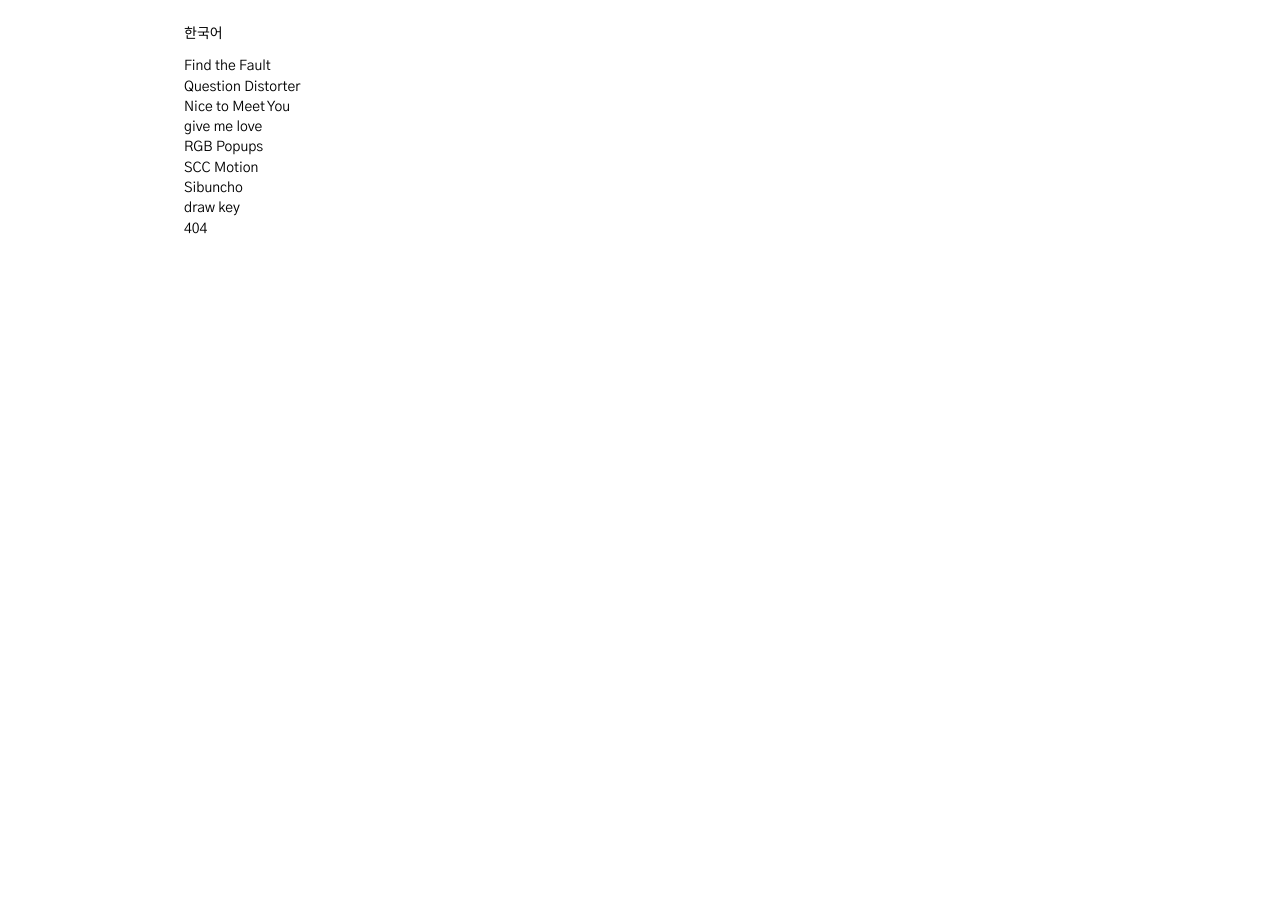
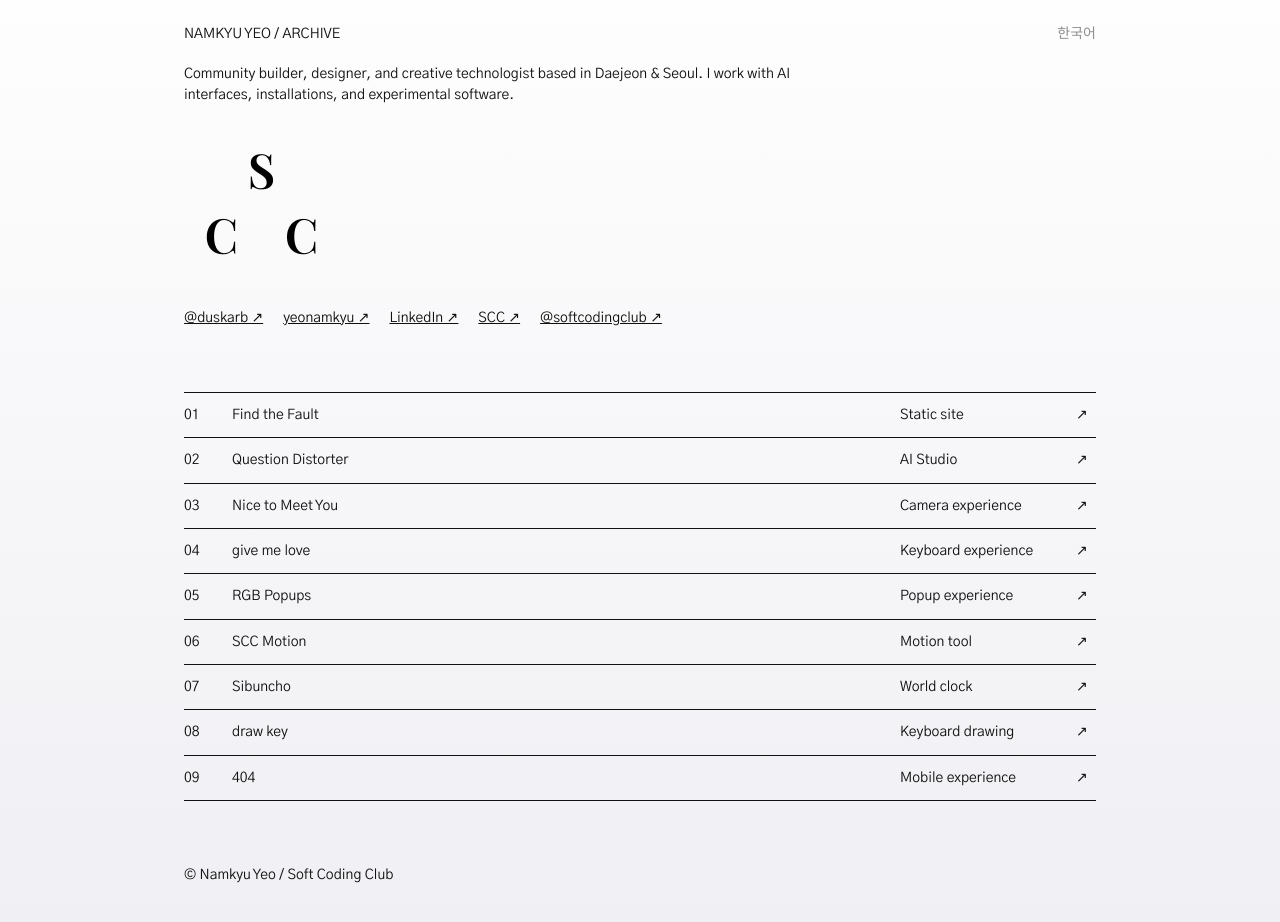
Before and after one commit to Soft-Coding-Club/scc-nky, a Next.js app: page / in a window 1280 px wide. Before the commit this address had no page. Shown: the top 922 px of the page. Before the commit the page ends 800 px from the top, so only its background shows below. Built offline with nearby package versions, Linux system fonts and the light colour scheme.

Commit message:
Restore the archive design and add the 404 card

```diff
--- a/app/globals.css
+++ b/app/globals.css
@@ -1,11 +1,40 @@
+:root {
+  color-scheme: light;
+  --bg: #f7f7f7;
+  --surface: rgba(255, 255, 255, 0.86);
+  --ink: #111111;
+  --secondary: #8e8e93;
+  --separator: rgba(60, 60, 67, 0.24);
+  --soft-separator: rgba(60, 60, 67, 0.12);
+  --tint: #007aff;
+  --error: #ff3b30;
+}
 * {
   box-sizing: border-box;
 }
 
+html,
 body {
-  background: #fff;
-  color: #000;
+  min-height: 100%;
+}
+
+body {
+  background:
+    linear-gradient(180deg, rgba(255, 255, 255, 0.86), rgba(239, 239, 244, 0.92)),
+    var(--bg);
+  color: var(--ink);
+  font-family:
+    "Helvetica Neue",
+    Arial,
+    "Apple SD Gothic Neo",
+    "Noto Sans KR",
+    sans-serif;
   margin: 0;
+}
+
+button,
+textarea {
+  font: inherit;
 }
 
 .archive {
@@ -24,36 +53,114 @@ body {
   line-height: 1.45;
 }
 
-.projectList {
-  display: flex;
-  flex-direction: column;
-  align-items: flex-start;
+.archiveHeader {
+  margin-bottom: 64px;
 }
 
-.projectName {
-  color: inherit;
-  text-decoration: none;
+
+.archiveTopline {
+  align-items: baseline;
+  display: flex;
+  justify-content: space-between;
+  gap: 16px;
+}
+
+.archiveTopline p {
+  margin: 0;
 }
 
 .langToggle {
   background: none;
   border: none;
-  color: inherit;
+  color: var(--secondary);
   cursor: pointer;
-  margin: 0 0 12px;
   padding: 0;
 }
 
-.projectName:hover,
-.projectName:focus-visible,
 .langToggle:hover,
 .langToggle:focus-visible {
-  background: #000;
-  color: #fff;
+  background: var(--ink);
+  color: var(--bg);
   outline: none;
 }
 
+.archiveIntro {
+  margin: 20px 0;
+  max-width: 650px;
+}
+
+.archiveLogo {
+  display: block;
+  height: auto;
+  margin: 24px 0;
+  width: 155px;
+}
+
+.archiveLinks {
+  display: flex;
+  flex-wrap: wrap;
+  gap: 0 20px;
+}
+
+.archiveLinks a,
+.projectCard {
+  color: inherit;
+}
+
+.archiveLinks a:hover,
+.archiveLinks a:focus-visible,
+.projectCard:hover,
+.projectCard:focus-visible {
+  background: var(--ink);
+  color: var(--bg);
+  outline: none;
+}
+
+.projectList {
+  border-top: 1px solid var(--ink);
+}
+
+.projectCard {
+  align-items: start;
+  border-bottom: 1px solid var(--ink);
+  display: grid;
+  gap: 16px;
+  grid-template-columns: 32px minmax(0, 1fr) 160px 20px;
+  padding: 12px 0;
+  text-decoration: none;
+}
+
+.projectInfo {
+  display: grid;
+  gap: 2px;
+}
+
+.projectTooltip {
+  background: var(--ink);
+  color: var(--bg);
+  max-width: min(360px, calc(100vw - 32px));
+  padding: 5px 8px;
+  pointer-events: none;
+  position: fixed;
+  transform: translate(14px, 14px);
+  z-index: 10;
+}
+
+.archiveFooter {
+  margin-top: 64px;
+  padding-bottom: 24px;
+}
+
 @media (max-width: 620px) {
+  .projectCard {
+    gap: 8px;
+    grid-template-columns: 28px minmax(0, 1fr) 16px;
+  }
+
+  .projectKind {
+    display: none;
+  }
+
   .archive {
     padding: 16px;
   }
--- a/app/page.tsx
+++ b/app/page.tsx
@@ -6,25 +6,160 @@ type Lang = "en" | "ko";
 
 const LANG_STORAGE_KEY = "scc-nky-lang";
 
-const languageLabels = {
-  en: { nav: "Project list", toggle: "한국어", toggleAria: "Switch to Korean" },
-  ko: { nav: "프로젝트 목록", toggle: "EN", toggleAria: "Switch to English" },
-};
-
-const projects = [
-  { href: "/sorry", title: "잘못한 점 찾기", englishTitle: "Find the Fault" },
-  { href: "https://philosophical-artistic-perspectives-chat.ai.studio", title: "Question Distorter", external: true },
-  { href: "/nicetomeetyou", title: "만반잘부", englishTitle: "Nice to Meet You" },
-  { href: "/give-me-love", title: "give me love" },
-  { href: "/rgb-popups", title: "RGB Popups" },
-  { href: "/scc-motion", title: "SCC Motion" },
-  { href: "/sibuncho", title: "시분초", englishTitle: "Sibuncho" },
-  { href: "/draw_key", title: "draw key" },
-  { href: "/mobile/1", title: "404" },
-];
+const copy = {
+  en: {
+    linksAria: "External links",
+    navAria: "Project list",
+    toggleLabel: "한국어",
+    toggleAria: "Switch to Korean",
+    projects: [
+      {
+        href: "/sorry",
+        number: "01",
+        title: "Find the Fault",
+        description: "Pick a scene and print out an apology letter.",
+        kind: "Static site",
+      },
+      {
+        href: "https://philosophical-artistic-perspectives-chat.ai.studio",
+        number: "02",
+        title: "Question Distorter",
+        description: "Turns a question into one from another perspective. Opens in AI Studio.",
+        kind: "AI Studio",
+        external: true,
+      },
+      {
+        href: "/nicetomeetyou",
+        number: "03",
+        title: "Nice to Meet You",
+        description: "A short greeting experience that starts with your camera.",
+        kind: "Camera experience",
+      },
+      {
+        href: "/give-me-love",
+        number: "04",
+        title: "give me love",
+        description: "Draw a heart shape on your keyboard to send love.",
+        kind: "Keyboard experience",
+      },
+      {
+        href: "/rgb-popups",
+        number: "05",
+        title: "RGB Popups",
+        description: "Opens as three small popup windows instead of one fullscreen. Overlap them to mix colors.",
+        kind: "Popup experience",
+      },
+      {
+        href: "/scc-motion",
+        number: "06",
+        title: "SCC Motion",
+        description: "Create and export moving SCC typography.",
+        kind: "Motion tool",
+      },
+      {
+        href: "/sibuncho",
+        number: "07",
+        title: "Sibuncho",
+        description: "A real-time world clock that turns the day's hours, minutes and seconds into RGB color.",
+        kind: "World clock",
+      },
+      {
+        href: "/draw_key",
+        number: "08",
+        title: "draw key",
+        description: "Records your typing as a drawing, connecting the direction of movement between keys into lines.",
+        kind: "Keyboard drawing",
+      },
+      {
+        href: "/mobile/1",
+        number: "09",
+        title: "404",
+        description: "A 404 page interrupted by simulated phone notifications.",
+        kind: "Mobile experience",
+      },
+    ],
+  },
+  ko: {
+    linksAria: "외부 링크",
+    navAria: "프로젝트 목록",
+    toggleLabel: "EN",
+    toggleAria: "Switch to English",
+    projects: [
+      {
+        href: "/sorry",
+        number: "01",
+        title: "잘못한 점 찾기",
+        description: "장면을 고르고, 사과문을 출력하는 인터랙티브 작업.",
+        kind: "Static site",
+      },
+      {
+        href: "https://philosophical-artistic-perspectives-chat.ai.studio",
+        number: "02",
+        title: "Question Distorter",
+        description: "질문을 다른 관점의 질문으로 변환합니다. AI Studio에서 열립니다.",
+        kind: "AI Studio",
+        external: true,
+      },
+      {
+        href: "/nicetomeetyou",
+        number: "03",
+        title: "만반잘부",
+        description: "카메라와 함께 시작하는 짧은 인사말의 경험.",
+        kind: "Camera experience",
+      },
+      {
+        href: "/give-me-love",
+        number: "04",
+        title: "give me love",
+        description: "키보드 위에 하트 모양을 그려 사랑을 전합니다.",
+        kind: "Keyboard experience",
+      },
+      {
+        href: "/rgb-popups",
+        number: "05",
+        title: "RGB Popups",
+        description: "전체화면이 아닌 작은 팝업 창 세 개로 열립니다. 창을 겹쳐 색을 섞어 보세요.",
+        kind: "Popup experience",
+      },
+      {
+        href: "/scc-motion",
+        number: "06",
+        title: "SCC Motion",
+        description: "움직이는 SCC 타이포그래피를 만들고 내보냅니다.",
+        kind: "Motion tool",
+      },
+      {
+        href: "/sibuncho",
+        number: "07",
+        title: "시분초",
+        description: "24시간의 시·분·초를 RGB 색으로 보여주는 실시간 세계시계.",
+        kind: "World clock",
+      },
+      {
+        href: "/draw_key",
+        number: "08",
+        title: "draw key",
+        description: "키보드 위 키 사이의 이동 방향을 선으로 이어, 키 입력의 움직임을 그림으로 기록합니다.",
+        kind: "Keyboard drawing",
+      },
+      {
+        href: "/mobile/1",
+        number: "09",
+        title: "404",
+        description: "휴대폰 알림이 끼어드는 404 페이지.",
+        kind: "Mobile experience",
+      },
+    ],
+  },
+} as const;
 
 export default function ArchiveHome() {
   const [lang, setLang] = useState<Lang>("en");
+  const [tooltip, setTooltip] = useState<{
+    description: string;
+    x: number;
+    y: number;
+  } | null>(null);
 
   useEffect(() => {
     try {
@@ -49,31 +184,96 @@ export default function ArchiveHome() {
     }
   };
 
-  const labels = languageLabels[lang];
+  const t = copy[lang];
 
   return (
     <main className="archive">
+      <header className="archiveHeader">
+        <div className="archiveTopline">
+          <p>NAMKYU YEO / ARCHIVE</p>
           <button
-        aria-label={labels.toggleAria}
+            aria-label={t.toggleAria}
             className="langToggle"
             onClick={toggleLang}
             type="button"
           >
-        {labels.toggle}
+            {t.toggleLabel}
           </button>
-      <nav aria-label={labels.nav} className="projectList">
-        {projects.map((project) => (
+        </div>
+        <p className="archiveIntro">
+          Community builder, designer, and creative technologist based in Daejeon &amp; Seoul.
+          I work with AI interfaces, installations, and experimental software.
+        </p>
+        <img alt="Soft Coding Club logo" className="archiveLogo" src="/namkyu-yeo.png" />
+        <div aria-label={t.linksAria} className="archiveLinks">
+          <a href="https://www.instagram.com/duskarb/" rel="noreferrer" target="_blank">
+            @duskarb ↗
+          </a>
+          <a href="https://www.yeonamkyu.com/" rel="noreferrer" target="_blank">
+            yeonamkyu ↗
+          </a>
           <a
-            className="projectName"
+            href="https://www.linkedin.com/in/namkyu-yeo-388045285/"
+            rel="noreferrer"
+            target="_blank"
+          >
+            LinkedIn ↗
+          </a>
+          <a href="https://softcodingclub.vercel.app/" rel="noreferrer" target="_blank">
+            SCC ↗
+          </a>
+          <a href="https://www.instagram.com/softcodingclub/" rel="noreferrer" target="_blank">
+            @softcodingclub ↗
+          </a>
+        </div>
+      </header>
+
+      <nav aria-label={t.navAria} className="projectList">
+        {t.projects.map((project) => (
+          <a
+            aria-label={`${project.title}: ${project.description}`}
+            className="projectCard"
             href={project.href}
             key={project.href}
-            rel={project.external ? "noreferrer" : undefined}
-            target={project.external ? "_blank" : undefined}
+            onMouseEnter={(event) =>
+              setTooltip({
+                description: project.description,
+                x: event.clientX,
+                y: event.clientY,
+              })
+            }
+            onMouseLeave={() => setTooltip(null)}
+            onMouseMove={(event) =>
+              setTooltip((current) =>
+                current
+                  ? { ...current, description: project.description, x: event.clientX, y: event.clientY }
+                  : null,
+              )
+            }
+            rel={"external" in project && project.external ? "noreferrer" : undefined}
+            target={"external" in project && project.external ? "_blank" : undefined}
           >
-            {lang === "en" ? (project.englishTitle ?? project.title) : project.title}
+            <span className="projectNumber">{project.number}</span>
+            <span className="projectInfo">
+              <span className="projectTitle">{project.title}</span>
+            </span>
+            <span className="projectKind">{project.kind}</span>
+            <span aria-hidden="true" className="projectArrow">↗</span>
           </a>
         ))}
       </nav>
+
+      {tooltip ? (
+        <aside
+          aria-hidden="true"
+          className="projectTooltip"
+          style={{ left: tooltip.x, top: tooltip.y }}
+        >
+          {tooltip.description}
+        </aside>
+      ) : null}
+
+      <footer className="archiveFooter">© Namkyu Yeo / Soft Coding Club</footer>
     </main>
   );
 }
```
Lines whose indentation alone changed are shown as unchanged.
